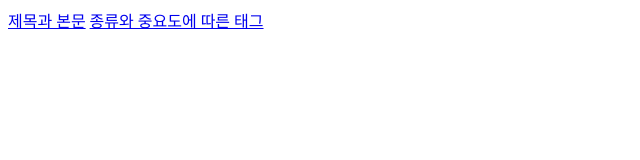
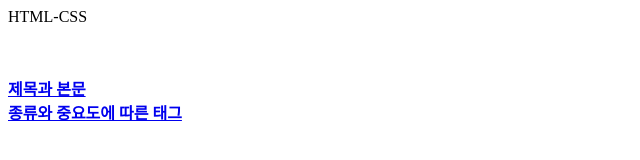
Before and after one commit to Unbbox/HTML-CSS, a plain HTML site: page index.html in a window 1280 px wide. Shown: the whole page, without its empty margins (0-640 px from the left). Drawn offline with Linux system fonts and the light colour scheme.

Commit message:
update index

```diff
--- a/index.html
+++ b/index.html
@@ -4,9 +4,13 @@
     <meta charset="UTF-8" />
     <meta name="viewport" content="width=device-width, initial-scale=1.0" />
     <title>HTML-CSS</title>
+    <link rel="stylesheet" href="./pretty.css" />
   </head>
   <body>
-    <a href="./HTML_01.html">제목과 본문</a>
-    <a href="./HTML_02.html">종류와 중요도에 따른 태그</a>
+    HTML-CSS
+    <div class="main">
+      <a href="./HTML_01.html">제목과 본문</a>
+      <a href="./HTML_02.html">종류와 중요도에 따른 태그</a>
+    </div>
   </body>
 </html>
--- a/pretty.css
+++ b/pretty.css
@@ -1,3 +1,12 @@
+.main {
+  margin-top: 50px;
+  display: flex;
+  flex-direction: column;
+}
+.main > a {
+  font-weight: bolder;
+}
+
 h4 {
   color: #6e5ece;
 }
```
